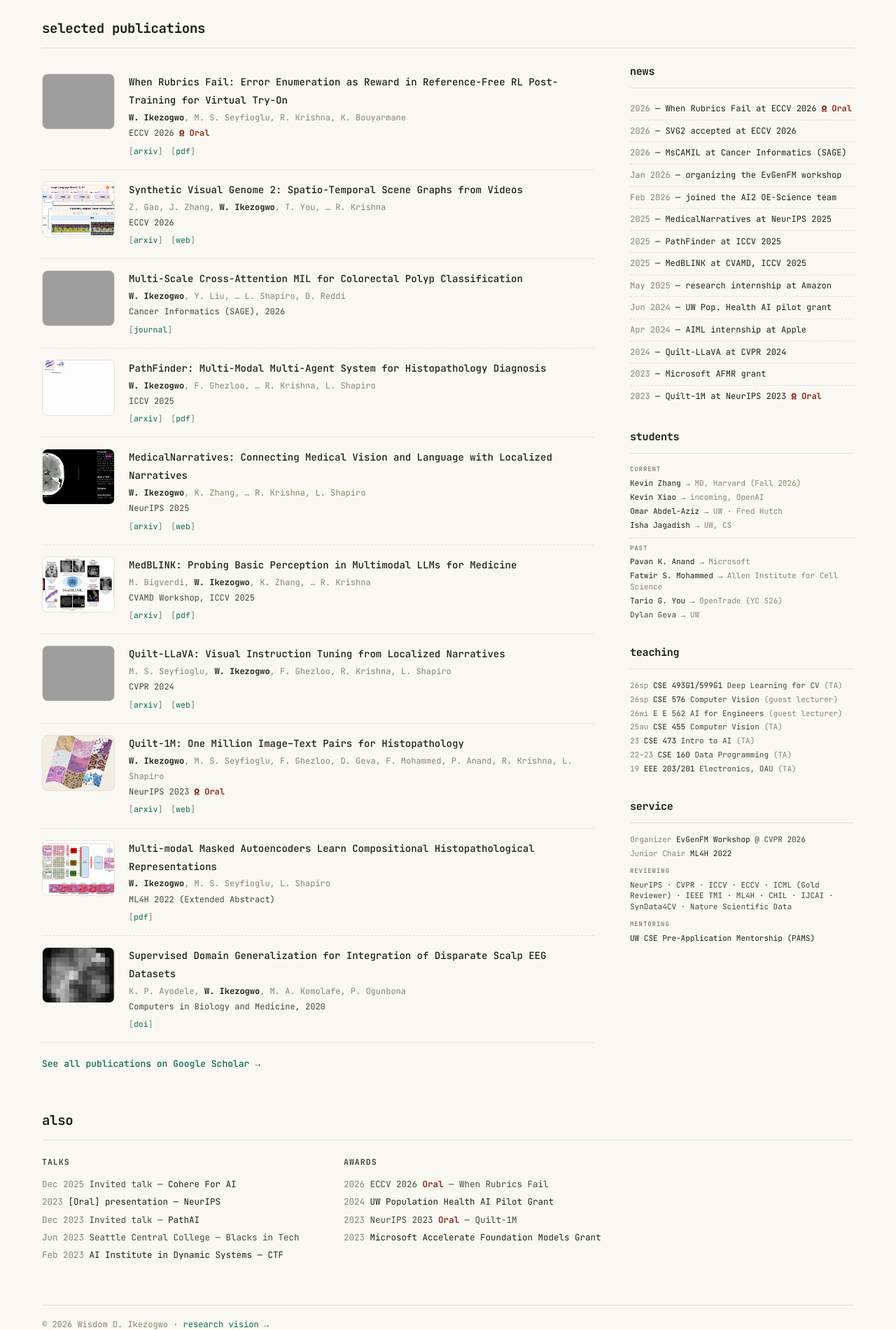
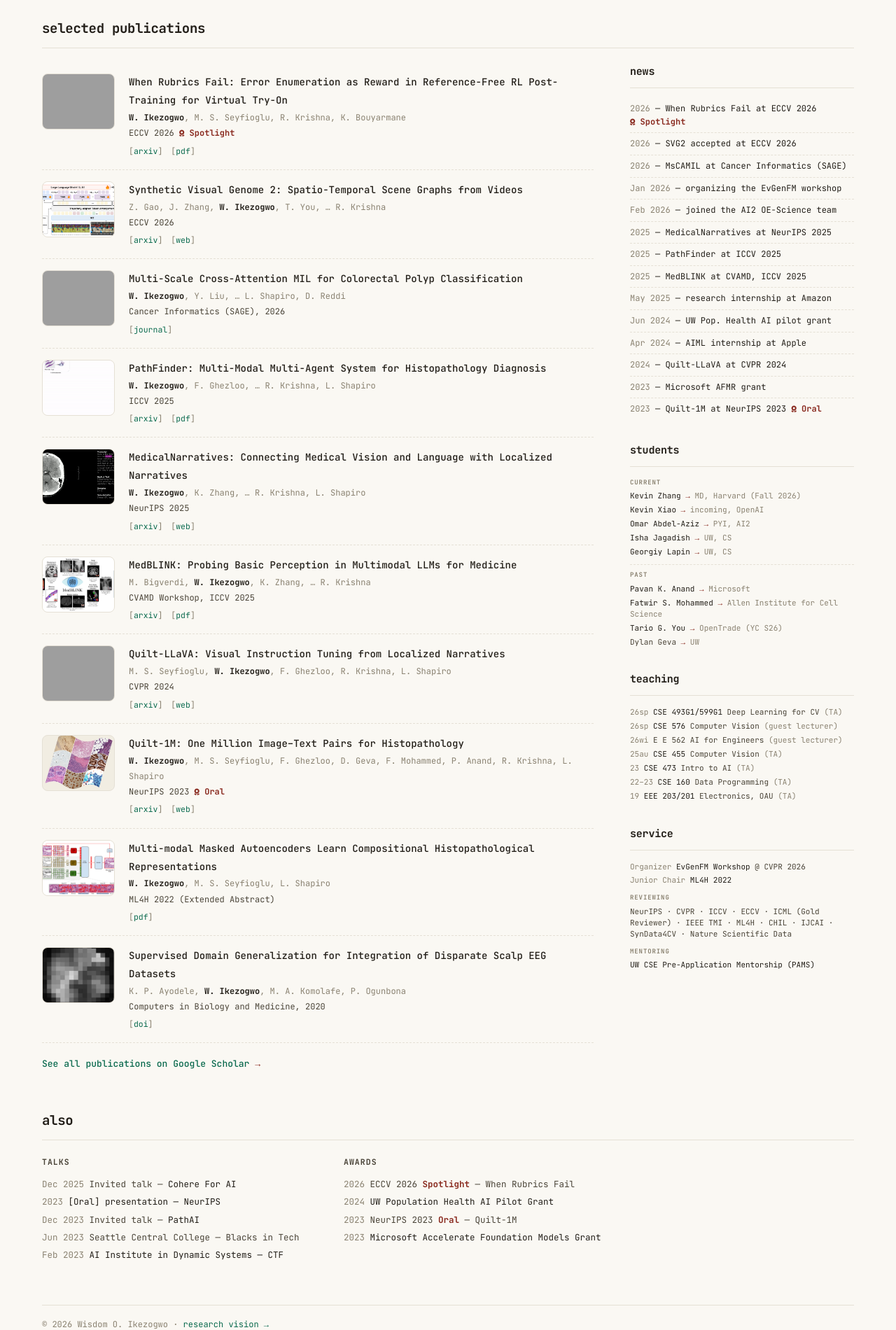
Before and after one commit to wisdomikezogwo/wisdomikezogwo.github.io, a plain HTML site: page index.html in a window 1280 px wide. Shown: the part 690-2590 px from the top of the page at 70% size. Drawn offline with Linux system fonts and the light colour scheme; grey boxes are pictures that could not be loaded.

Commit message:
Update CV: Rubrics paper is ECCV Spotlight; new project titles; mentee updates
- When Rubrics Fail: Oral -> Spotlight (CV, site, papers.js)
- MolmoHealth and Beyond Retargeting (ex-VirtualVLA) project titles
- Omar Abdel-Aziz -> PYI at AI2; add Georgiy Lapin (HealthInsight)
- Rebuild academic_cv.pdf

Co-Authored-By: Claude Fable 5.1 <noreply@anthropic.com>

```diff
--- a/index.html
+++ b/index.html
@@ -178,7 +178,7 @@
   <h2 id="pubs">selected publications</h2>
   <div class="split">
     <div class="works">
-      <div class="pub"><img class="thumb" loading="lazy" src="images/iec.png" alt=""><div class="txt"><div class="t"><a href="https://arxiv.org/abs/2603.05659">When Rubrics Fail: Error Enumeration as Reward in Reference-Free RL Post-Training for Virtual Try-On</a></div><div class="a"><b>W. Ikezogwo</b>, M. S. Seyfioglu, R. Krishna, K. Bouyarmane</div><div class="v">ECCV 2026 <span class="oral"><i class="fas fa-award"></i> Oral</span></div><div class="l"><a href="https://arxiv.org/abs/2603.05659">arxiv</a><a href="https://arxiv.org/pdf/2603.05659">pdf</a></div></div></div>
+      <div class="pub"><img class="thumb" loading="lazy" src="images/iec.png" alt=""><div class="txt"><div class="t"><a href="https://arxiv.org/abs/2603.05659">When Rubrics Fail: Error Enumeration as Reward in Reference-Free RL Post-Training for Virtual Try-On</a></div><div class="a"><b>W. Ikezogwo</b>, M. S. Seyfioglu, R. Krishna, K. Bouyarmane</div><div class="v">ECCV 2026 <span class="oral"><i class="fas fa-award"></i> Spotlight</span></div><div class="l"><a href="https://arxiv.org/abs/2603.05659">arxiv</a><a href="https://arxiv.org/pdf/2603.05659">pdf</a></div></div></div>
       <div class="pub"><img class="thumb" loading="lazy" src="images/traser.png" alt=""><div class="txt"><div class="t"><a href="https://arxiv.org/abs/2602.23543">Synthetic Visual Genome 2: Spatio-Temporal Scene Graphs from Videos</a></div><div class="a">Z. Gao, J. Zhang, <b>W. Ikezogwo</b>, T. You, … R. Krishna</div><div class="v">ECCV 2026</div><div class="l"><a href="https://arxiv.org/abs/2602.23543">arxiv</a><a href="https://uwgzq.github.io/papers/SVG2/">web</a></div></div></div>
       <div class="pub"><img class="thumb" loading="lazy" src="images/multiscale_.png" alt=""><div class="txt"><div class="t"><a href="https://journals.sagepub.com/home/cix">Multi-Scale Cross-Attention MIL for Colorectal Polyp Classification</a></div><div class="a"><b>W. Ikezogwo</b>, Y. Liu, … L. Shapiro, D. Reddi</div><div class="v">Cancer Informatics (SAGE), 2026</div><div class="l"><a href="https://journals.sagepub.com/home/cix">journal</a></div></div></div>
       <div class="pub"><img class="thumb" loading="lazy" src="images/pathfinder.gif" alt=""><div class="txt"><div class="t"><a href="https://arxiv.org/abs/2502.08916">PathFinder: Multi-Modal Multi-Agent System for Histopathology Diagnosis</a></div><div class="a"><b>W. Ikezogwo</b>, F. Ghezloo, … R. Krishna, L. Shapiro</div><div class="v">ICCV 2025</div><div class="l"><a href="https://arxiv.org/abs/2502.08916">arxiv</a><a href="https://arxiv.org/pdf/2502.08916">pdf</a></div></div></div>
@@ -194,7 +194,7 @@
     <div class="rail">
       <div class="rail-h">news</div>
       <div class="news">
-        <div class="n"><span class="d">2026</span> — <a href="https://arxiv.org/abs/2603.05659">When Rubrics Fail</a> at ECCV 2026 <span class="oral"><i class="fas fa-award"></i> Oral</span></div>
+        <div class="n"><span class="d">2026</span> — <a href="https://arxiv.org/abs/2603.05659">When Rubrics Fail</a> at ECCV 2026 <span class="oral"><i class="fas fa-award"></i> Spotlight</span></div>
         <div class="n"><span class="d">2026</span> — <a href="https://arxiv.org/abs/2602.23543">SVG2</a> accepted at ECCV 2026</div>
         <div class="n"><span class="d">2026</span> — <a href="https://journals.sagepub.com/home/cix">MsCAMIL</a> at Cancer Informatics (SAGE)</div>
         <div class="n"><span class="d">Jan 2026</span> — organizing the <a href="https://evgenfm2026.github.io/">EvGenFM</a> workshop</div>
@@ -215,8 +215,9 @@
         <div class="sub">Current</div>
         <div class="r"><a href="https://kevin-m-zhang.github.io/">Kevin Zhang</a> <span class="arw">→</span> <span class="d">MD, Harvard (Fall 2026)</span></div>
         <div class="r"><a href="https://xckev.github.io/">Kevin Xiao</a> <span class="arw">→</span> <span class="d">incoming, OpenAI</span></div>
-        <div class="r"><a href="https://www.linkedin.com/in/abdel-aziz-omar/">Omar Abdel-Aziz</a> <span class="arw">→</span> <span class="d">UW · Fred Hutch</span></div>
+        <div class="r"><a href="https://www.linkedin.com/in/abdel-aziz-omar/">Omar Abdel-Aziz</a> <span class="arw">→</span> <span class="d">PYI, AI2</span></div>
         <div class="r"><a href="https://www.linkedin.com/in/isha-jagadish-01782b219/">Isha Jagadish</a> <span class="arw">→</span> <span class="d">UW, CS</span></div>
+        <div class="r"><a href="https://www.linkedin.com/in/georgiy-lapin-16b98b287">Georgiy Lapin</a> <span class="arw">→</span> <span class="d">UW, CS</span></div>
         <hr class="rule">
         <div class="sub">Past</div>
         <div class="r"><a href="https://www.linkedin.com/in/pka2000">Pavan K. Anand</a> <span class="arw">→</span> <span class="d">Microsoft</span></div>
@@ -261,7 +262,7 @@
     </div>
     <div>
       <h3>Awards</h3>
-      <div class="r"><span class="d">2026</span> ECCV 2026 <span class="oral">Oral</span> — When Rubrics Fail</div>
+      <div class="r"><span class="d">2026</span> ECCV 2026 <span class="oral">Spotlight</span> — When Rubrics Fail</div>
       <div class="r"><span class="d">2024</span> <a href="https://www.washington.edu/populationhealth/2024/06/18/initiative-announces-awardees-of-ai-focused-population-health-pilot-projects/">UW Population Health AI Pilot Grant</a></div>
       <div class="r"><span class="d">2023</span> NeurIPS 2023 <span class="oral">Oral</span> — Quilt-1M</div>
       <div class="r"><span class="d">2023</span> <a href="https://www.microsoft.com/en-us/research/collaboration/accelerating-foundation-models-research/">Microsoft Accelerate Foundation Models Grant</a></div>
--- a/papers.js
+++ b/papers.js
@@ -179,7 +179,7 @@ const PAPERS = {
   "rubrics": {
     title: "When Rubrics Fail: Error Enumeration as Reward in Reference-Free RL Post-Training for Virtual Try-On",
     authors: `<b>${ME}</b>, Mehmet Saygin Seyfioglu, Ranjay Krishna, Karim Bouyarmane`,
-    venue: "ECCV 2026", award: "Oral", year: 2026,
+    venue: "ECCV 2026", award: "Spotlight", year: 2026,
     rung: "rl",
     tagline: "How do you reward a generative model when there is no single right answer? Stop scoring against an ideal — start counting what's wrong.",
     teaser: "images/iec.png",
```
Also changed, not shown: 2 other files.
